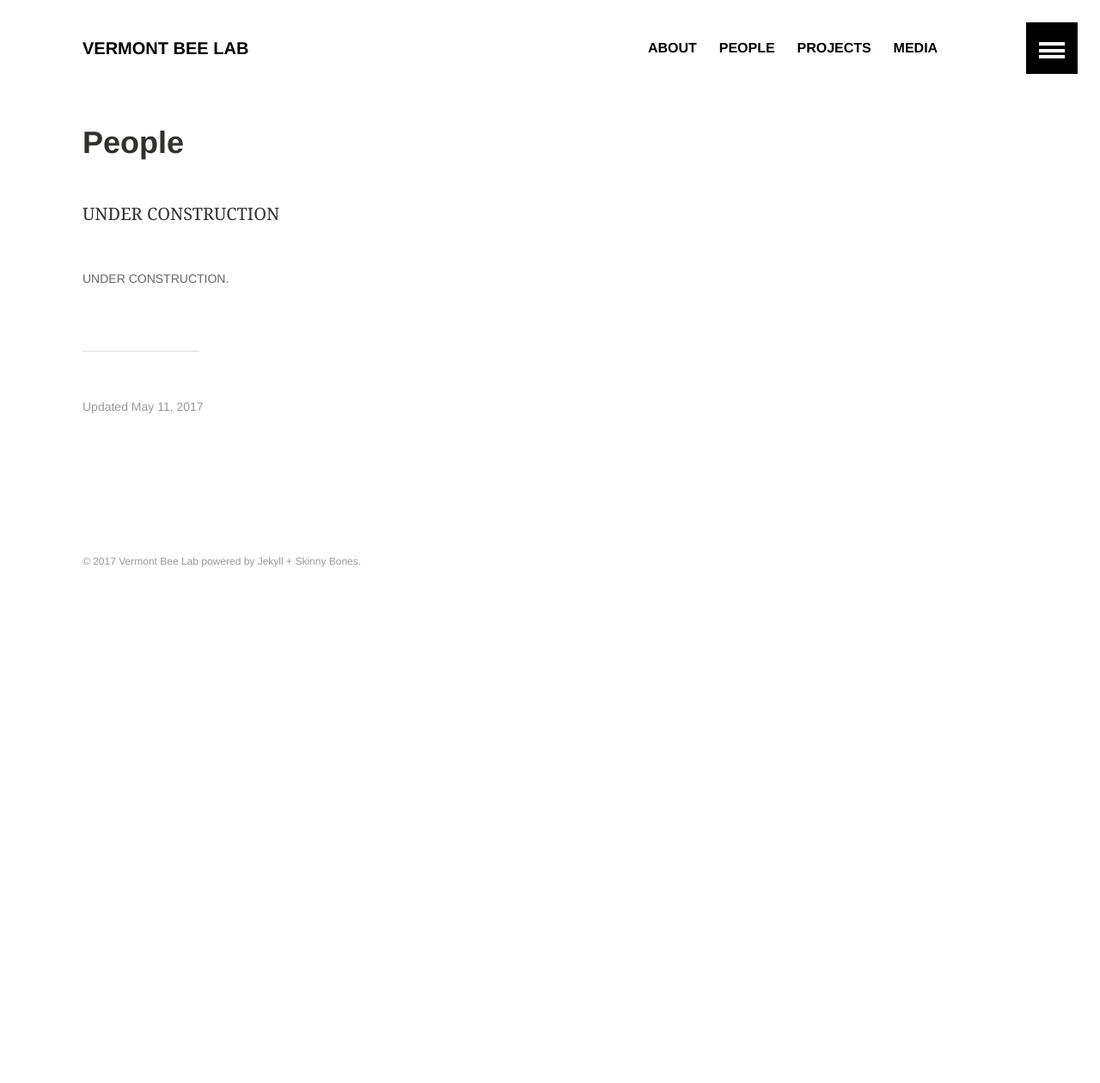
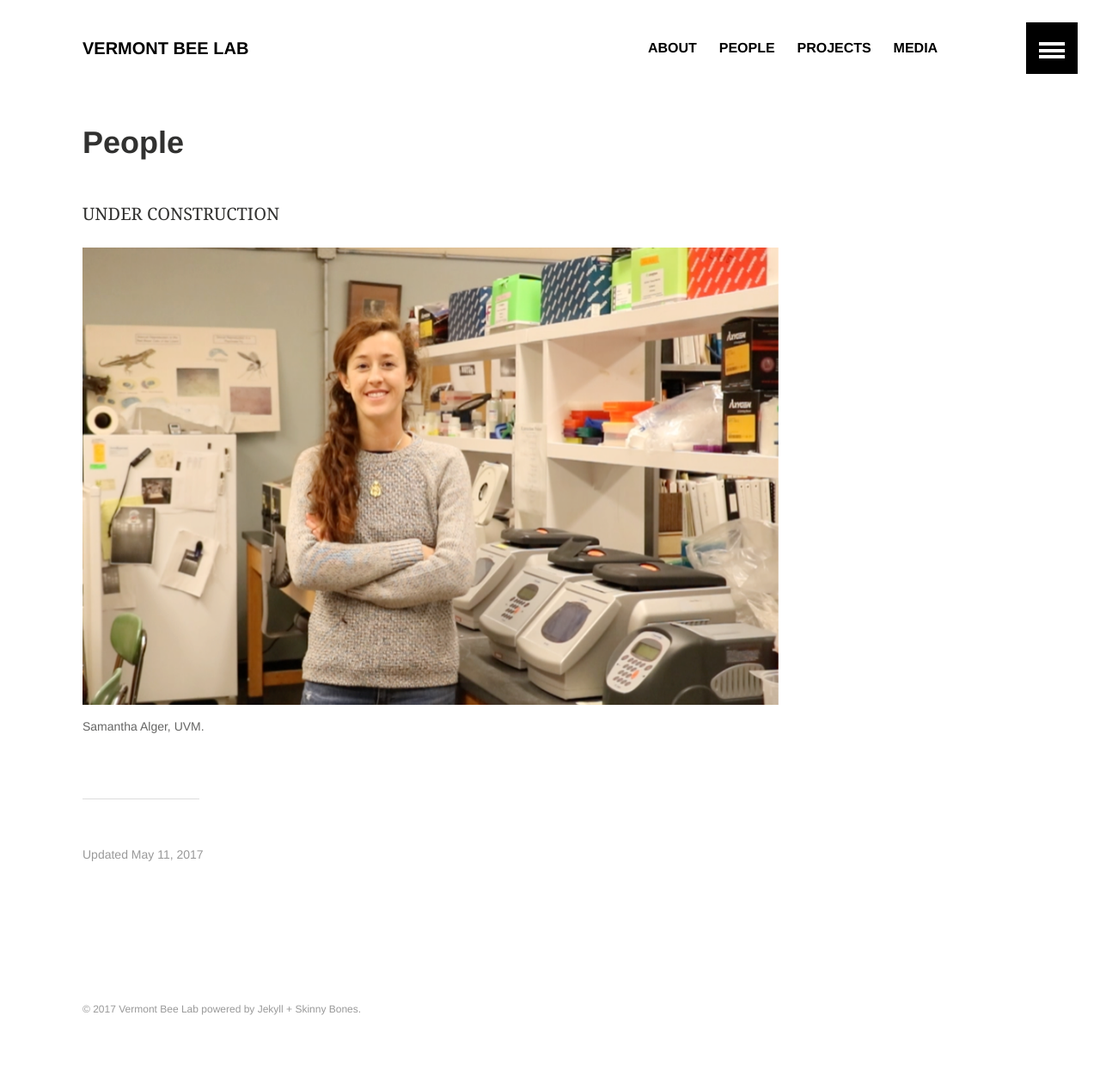
Before and after one commit to samanthaannalger/VTBeeLab, a Jekyll site: the page built from people/index.md, in a window 1280 px wide. Shown: the whole page at 86% size. Built offline with Jekyll 4.4.1, drawn with Linux system fonts in a browser that asks for light colours; before the commit the page ends 900 px from its top, so only the background shows below that.

Commit message:
added photo

```diff
--- a/people/index.md
+++ b/people/index.md
@@ -16,6 +16,6 @@ ads: false
 UNDER CONSTRUCTION
 
 <figure>
-	<img src="bio-photo.jpg" alt="">
-	<figcaption>UNDER CONSTRUCTION.</figcaption>
+	<img src="{{ site.url }}/images/profileSam.png">
+	<figcaption>Samantha Alger, UVM.</figcaption>
 </figure>
```
